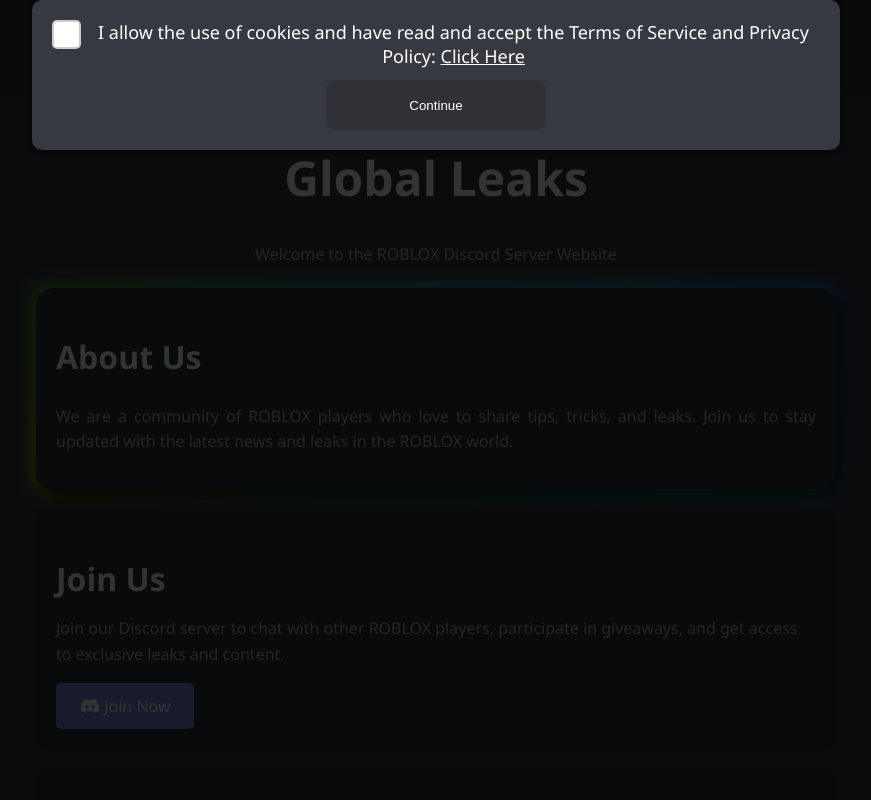
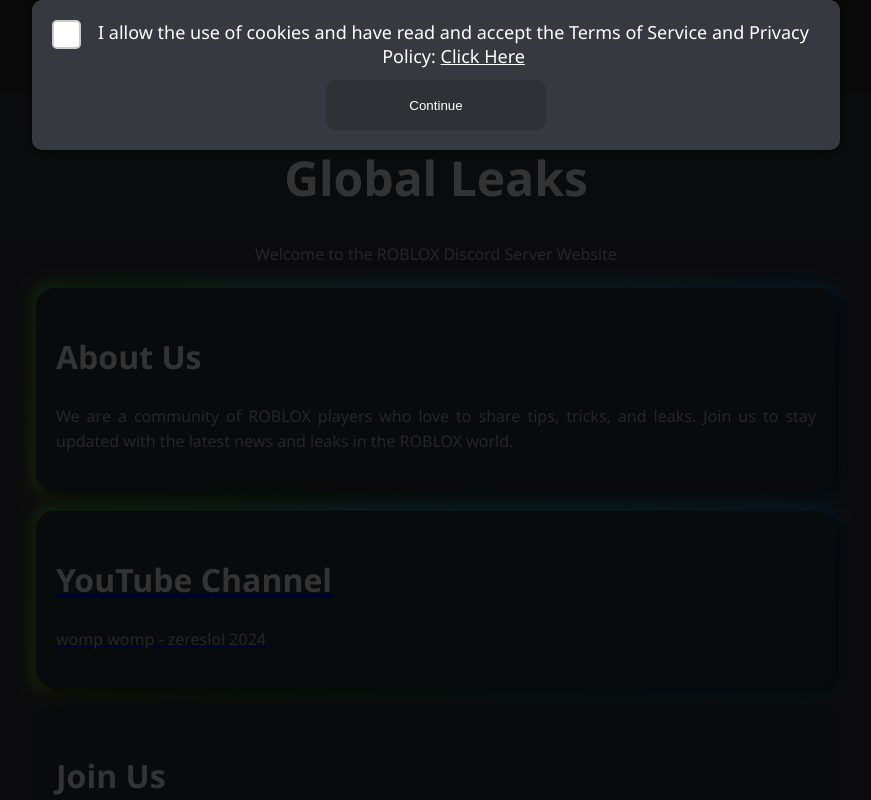
Before and after one commit to c0deNameZ1/GlobaLLeaks, a plain HTML site: page index.html in a window 1280 px wide. Shown: the top 800 px of the page, without its empty margins (204-1075 px from the left). Drawn offline with Linux system fonts and the light colour scheme.

Commit message:
Add files via upload

```diff
--- a/index.html
+++ b/index.html
@@ -103,17 +103,17 @@
         <h2>About Us</h2>
         <p>We are a community of ROBLOX players who love to share tips, tricks, and leaks. Join us to stay updated with the latest news and leaks in the ROBLOX world.</p>
     </section>
-    <section id="join">
-        <h2>Join Us</h2>
-        <p>Join our Discord server to chat with other ROBLOX players, participate in giveaways, and get access to exclusive leaks and content.</p>
-        <a href="https://discord.gg/ZFgy8yQr2m" class="button"><i class="fab fa-discord"></i> Join Now</a>
-    </section>
     <a href="https://www.youtube.com/channel/UCnPe3hxilML5-9zF1YXAHeQ">
-      <section id="youtube">
+      <section id="about" class="card rgb">
         <h2>YouTube Channel</h2>
         <p>womp womp - zereslol 2024</p>
       </section>
     </a>
+    <section id="join">
+      <h2>Join Us</h2>
+      <p>Join our Discord server to chat with other ROBLOX players, participate in giveaways, and get access to exclusive leaks and content.</p>
+      <a href="https://discord.gg/ZFgy8yQr2m" class="button"><i class="fab fa-discord"></i> Join Now</a>
+  </section>
     <footer>
         <p>&copy; 2024 Global Leaks. All rights reserved.</p>
     </footer>
```
